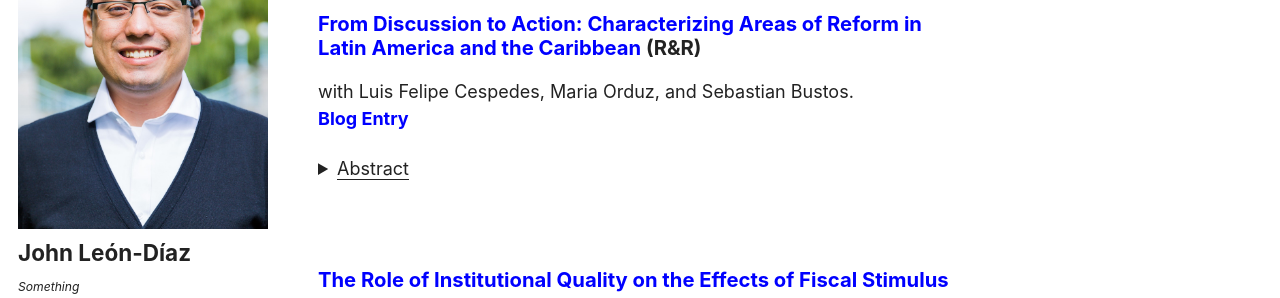
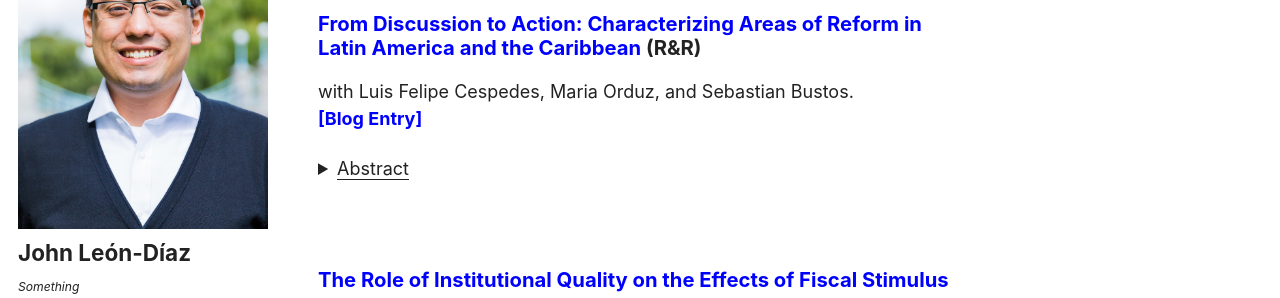
Before and after one commit to jleondia/jleondia.github.io, a Jekyll site: the page built from _pages/research.md, in a window 1280 px wide and 900 px high. Shown: the part 212-510 px from the top of the window. Built offline with Jekyll 4.4.1, drawn with Linux system fonts in a browser that asks for light colours; cached includes are drawn as plain includes.

```diff
--- a/_pages/research.md
+++ b/_pages/research.md
@@ -11,7 +11,7 @@ comments: false
 
 ### [From Discussion to Action: Characterizing Areas of Reform in Latin America and the Caribbean](https://publications.iadb.org/en/discussion-action-characterizing-areas-reform-latin-america-and-caribbean) (R&R)
 with Luis Felipe Cespedes, Maria Orduz, and Sebastian Bustos. <br>
-[<b>Blog Entry</b>](https://s2.bl-1.com/h/i/dwWPkB94/PcTFGyB?url=https://blogs.iadb.org/efectividad-desarrollo/en/structural-reforms-new-recipes-for-evolving-needs/)
+[<b>[Blog Entry]</b>](https://s2.bl-1.com/h/i/dwWPkB94/PcTFGyB?url=https://blogs.iadb.org/efectividad-desarrollo/en/structural-reforms-new-recipes-for-evolving-needs/)
 
 <details>
     <summary><u>Abstract</u></summary><p>
```
